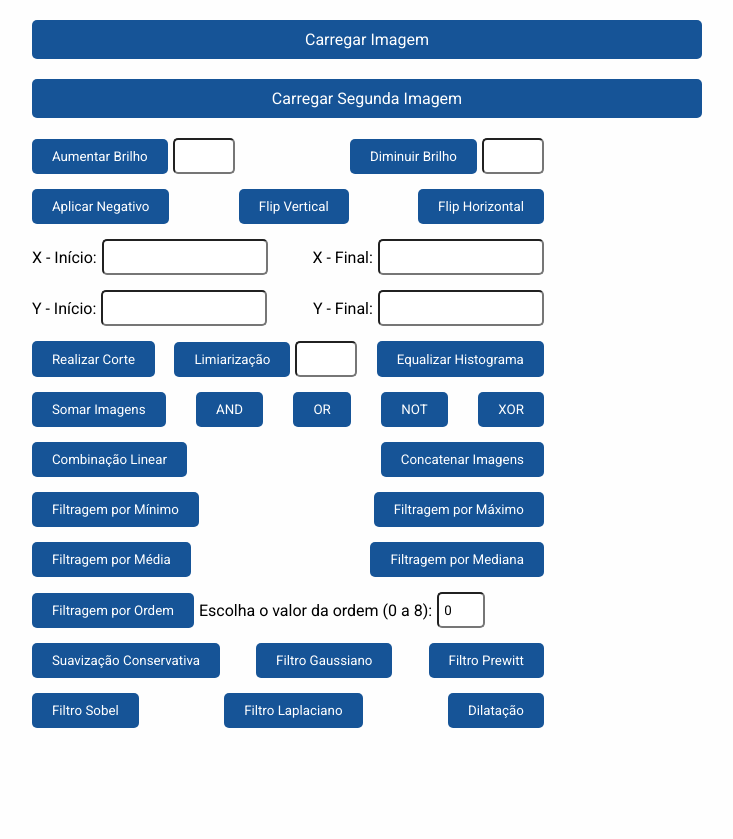
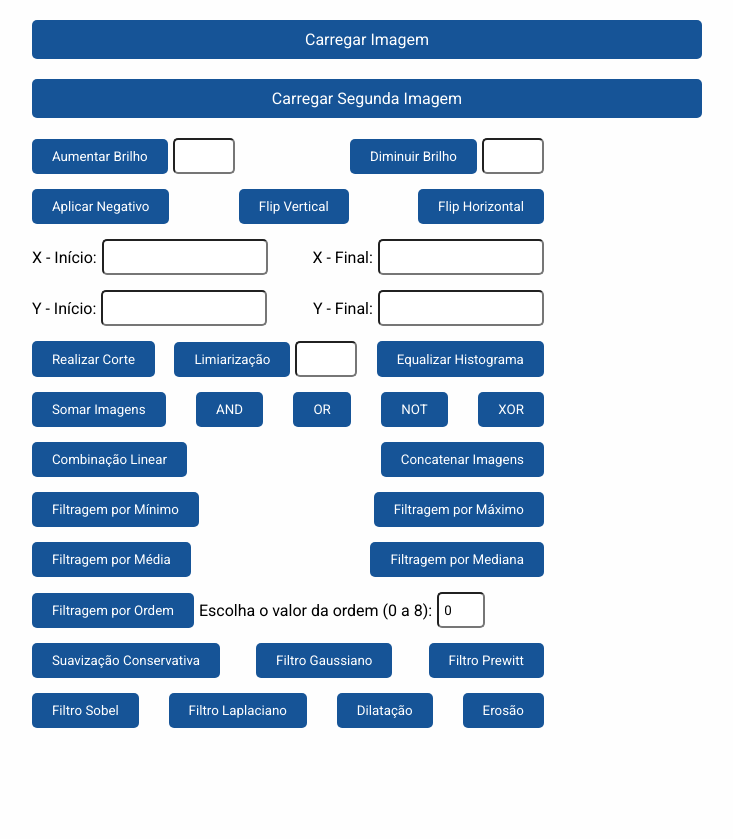
Before and after one commit to joaoatreto27/processamento-de-imagens, a plain HTML site: page index.html in a window 1280 px wide. Shown: the top 839 px of the page, without its empty margins (273-1006 px from the left). Drawn offline with nearby package versions, Linux system fonts and the light colour scheme.

Commit message:
Adicionando Operações Morfológicas: erosão

```diff
--- a/index.html
+++ b/index.html
@@ -71,6 +71,7 @@
             <button onclick="filtroSobel()" class="btn">Filtro Sobel</button>
             <button onclick="filtroLaplaciano()" class="btn">Filtro Laplaciano</button>
             <button onclick="dilatacao()" class="btn">Dilatação</button>
+            <button onclick="erosao()" class="btn">Erosão</button>
         </div>
 
         <div class="resultado">
--- a/script.js
+++ b/script.js
@@ -937,6 +937,54 @@ function dilatacao() {
     desenharImagem(novaImagemDataArray, contexto, canvas);
 }
 
+function erosao() {
+    const altura = imageDataArray.length;
+    const largura = imageDataArray[0].length;
+    const novaImagemDataArray = [];
+
+    const elementoEstruturante = [
+        [1, 1, 1],
+        [1, 1, 1],
+        [1, 1, 1]
+    ];
+    const tamanhoMascara = elementoEstruturante.length;
+    const offset = Math.floor(tamanhoMascara / 2);
+
+    for (let y = 0; y < altura; y++) {
+        const newRow = [];
+        for (let x = 0; x < largura; x++) {
+            let minValor = 255;
+
+            for (let ky = -offset; ky <= offset; ky++) {
+                for (let kx = -offset; kx <= offset; kx++) {
+                    const pixelY = y + ky;
+                    const pixelX = x + kx;
+
+                    if (pixelX >= 0 && pixelX < largura && pixelY >= 0 && pixelY < altura) {
+                        const pixel = imageDataArray[pixelY][pixelX];
+                        const intensidade = (pixel[0] + pixel[1] + pixel[2]) / 3;
+
+                        if (elementoEstruturante[ky + offset][kx + offset] === 1) {
+                            minValor = Math.min(minValor, intensidade);
+                        }
+                    }
+                }
+            }
+
+            const novoPixel = [
+                minValor,
+                minValor,
+                minValor,
+                255
+            ];
+
+            newRow.push(novoPixel);
+        }
+        novaImagemDataArray.push(newRow);
+    }
+    desenharImagem(novaImagemDataArray, contexto, canvas);
+}
+
 function desenharImagem(array, contexto, canvas) {
     const newImageData = contexto.createImageData(array[0].length, array.length);
     for (let y = 0; y < array.length; y++) {
```
